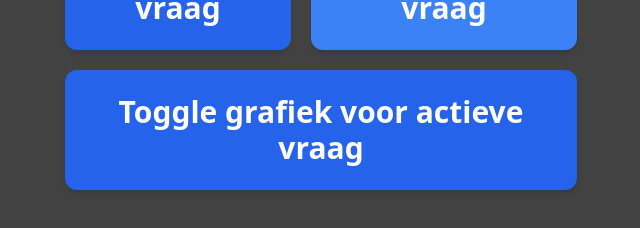
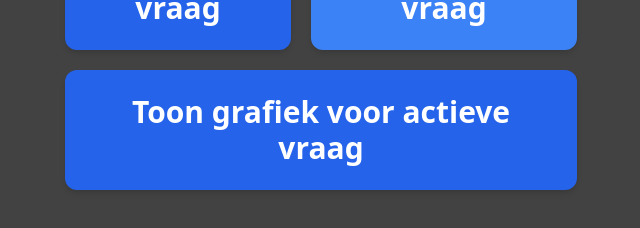
Before and after one commit to DaanCaron/project-enquete, a Next.js app in the folder frontend/: page /admin in a window 1280 px wide. Shown: the part 390-618 px from the top of the page, without its empty margins (607-1247 px from the left). Built offline with nearby package versions, Linux system fonts and the light colour scheme; no server answers.

Commit message:
removed things from barchart

```diff
--- a/frontend/components/admin/Admin.tsx
+++ b/frontend/components/admin/Admin.tsx
@@ -128,7 +128,7 @@ const Admin: React.FC = () => {
                         onClick={handleToggleGraph}
                         className="px-6 py-6 rounded-xl bg-blue-600 text-white font-semibold shadow-md hover:bg-blue-700 transition-all duration-200 focus:outline-none focus:ring-2 focus:ring-blue-300 active:scale-95"
                     >
-                        Toggle grafiek voor actieve vraag
+                        Toon grafiek voor actieve vraag
                     </button>
                 </div>
             </div>
--- a/frontend/components/graphs/Graph.tsx
+++ b/frontend/components/graphs/Graph.tsx
@@ -66,7 +66,6 @@ const Graph: React.FC = () => {
                 if (res.ok) {
                     const ansData = await res.json()
                     if (graphStyle === 'hist') {
-                        console.log("did this")
                         const uniqueCategories = [...new Set(ansData.map((answer: Answer) => answer.answer))] as string[];
 
                         const categoryCounts = uniqueCategories.map(
@@ -131,13 +130,12 @@ const Graph: React.FC = () => {
                                     id: 'barCategories',
                                     data: categories,
                                     scaleType: 'band',
-                                    label: "Antwoorden",
                                 },
                             ]}
+                            yAxis={[{ position: 'none' }]}
                             series={[
                                 {
                                     data: counts,
-                                    label: "Aantal stemmen",
                                     color: "#7198f5",
                                 },
                             ]}
@@ -145,7 +143,6 @@ const Graph: React.FC = () => {
                             margin={{ top: 20, right: 20, bottom: 40, left: 60 }}
                             sx={{
                                 '& .MuiChartsAxis-root': { stroke: '#ccc' },
-                                '& .MuiChartsAxis-tickLabel': { fill: '#eee', fontSize: 14 },
                                 '& .MuiChartsLegend-root': { fill: '#fff' },
                             }}
                         />
@@ -165,7 +162,7 @@ const Graph: React.FC = () => {
                                 <GaugePointer />
                             </GaugeContainer> */}
                             <MiddleFillGauge value={avg} />
-                            <p className="text-white text-3xl">{Math.round(avg)}/100</p>
+                            {/* <p className="text-white text-3xl">{Math.round(avg)}/100</p> */}
                         </div>
                     )}
                 </div>
```
